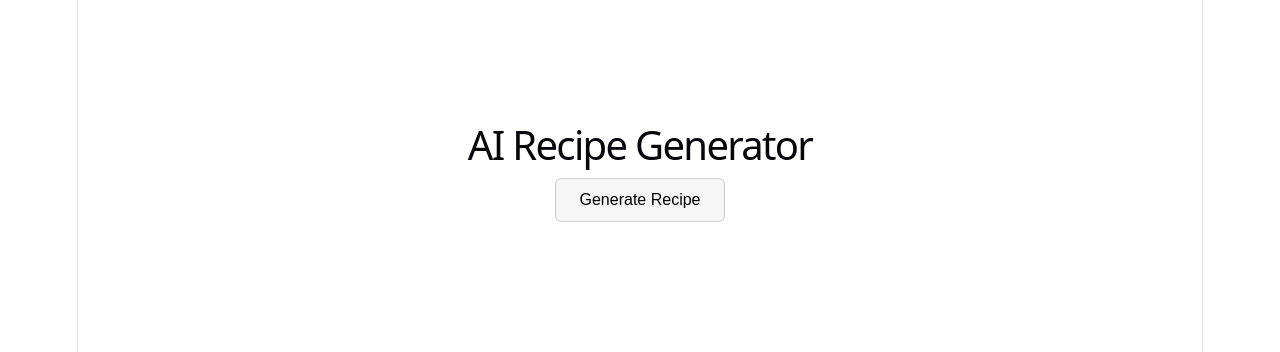
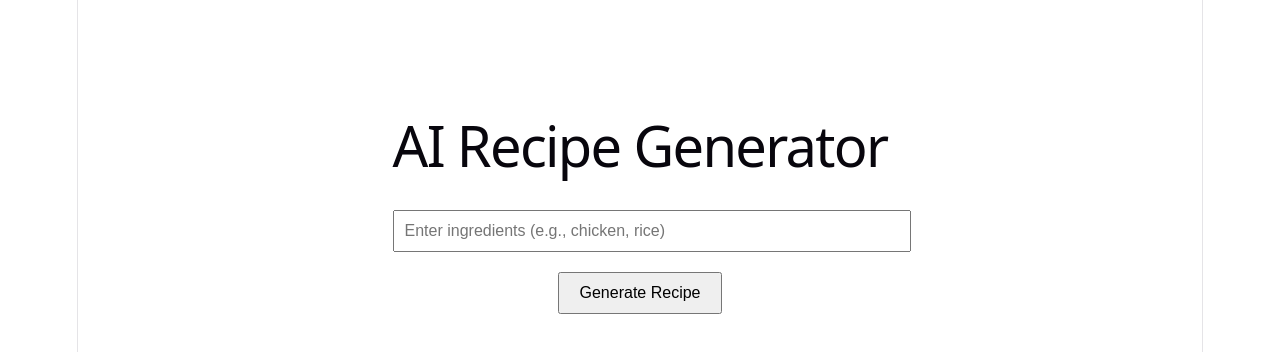
Before and after one commit to pritamwaniparul/ai-recipe-generator, a React (Vite) app: page / in a window 1280 px wide. Shown: the top 352 px of the page. Built offline with nearby package versions, Linux system fonts and the light colour scheme.

Commit message:
added ingredient input

```diff
--- a/src/App.tsx
+++ b/src/App.tsx
@@ -124,47 +124,51 @@
 import { useState } from "react";
 
 function App() {
+  const [ingredients, setIngredients] = useState("");
   const [recipe, setRecipe] = useState("");
 
   const generateRecipe = () => {
-    setRecipe("AI-generated recipe will appear here.");
+    setRecipe(`Recipe for: ${ingredients} will appear here.`);
   };
 
   return (
-    <div style={{ textAlign: "center", marginTop: "100px" }}>
+    <div style={{
+      maxWidth: "600px",
+      margin: "100px auto",
+      textAlign: "center"
+    }}>
 
-      {/* Title */}
-      <h1 style={{ fontSize: "40px", marginBottom: "20px" }}>
-        AI Recipe Generator
-      </h1>
+      <h1>AI Recipe Generator</h1>
 
-      {/* Button */}
+      <input
+        type="text"
+        placeholder="Enter ingredients (e.g., chicken, rice)"
+        value={ingredients}
+        onChange={(e) => setIngredients(e.target.value)}
+        style={{
+          width: "100%",
+          padding: "10px",
+          marginTop: "20px",
+          fontSize: "16px"
+        }}
+      />
+
       <button
         onClick={generateRecipe}
         style={{
-          padding: "12px 24px",
-          fontSize: "16px",
-          borderRadius: "6px",
-          border: "1px solid #ccc",
-          cursor: "pointer",
-          backgroundColor: "#f5f5f5"
+          marginTop: "20px",
+          padding: "10px 20px",
+          fontSize: "16px"
         }}
       >
         Generate Recipe
       </button>
 
-      {/* Output */}
-      <p
-        style={{
-          marginTop: "30px",
-          fontSize: "18px",
-          color: "#555"
-        }}
-      >
+      <p style={{ marginTop: "30px" }}>
         {recipe}
       </p>
     </div>
   );
 }
 
-export default App;
+export default App
```
